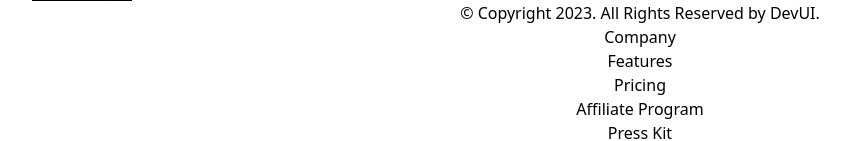
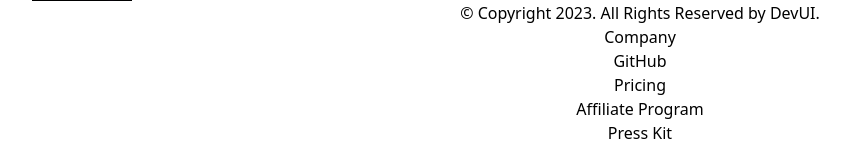
Before and after one commit to Arman-ali1/Infinity-blog, a React (Vite) app: page / in a window 1280 px wide. Shown: the part 291-432 px from the top of the page, without its empty margins (0-850 px from the left). Built offline with nearby package versions, Linux system fonts and the light colour scheme; no server answers.

Commit message:
Initial commit

```diff
--- a/src/components/Footer/Footer.jsx
+++ b/src/components/Footer/Footer.jsx
@@ -28,9 +28,9 @@ function Footer() {
                                 <li className="mb-4">
                                     <Link
                                         className=" text-base font-medium text-gray-900 hover:text-gray-700"
-                                        to="/"
+                                        to=""
                                     >
-                                        Features
+                                        GitHub
                                     </Link>
                                 </li>
                                 <li className="mb-4">
```
